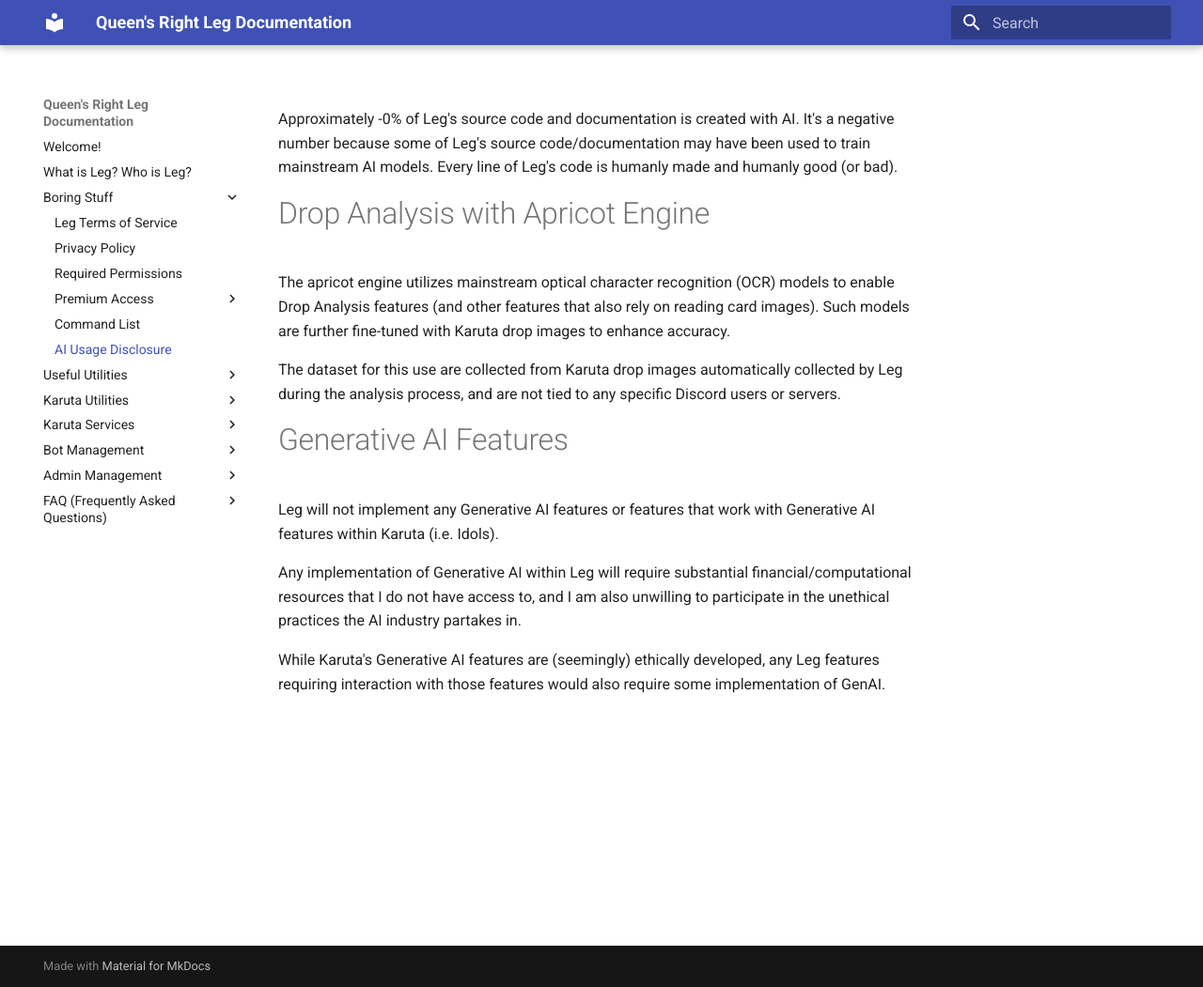
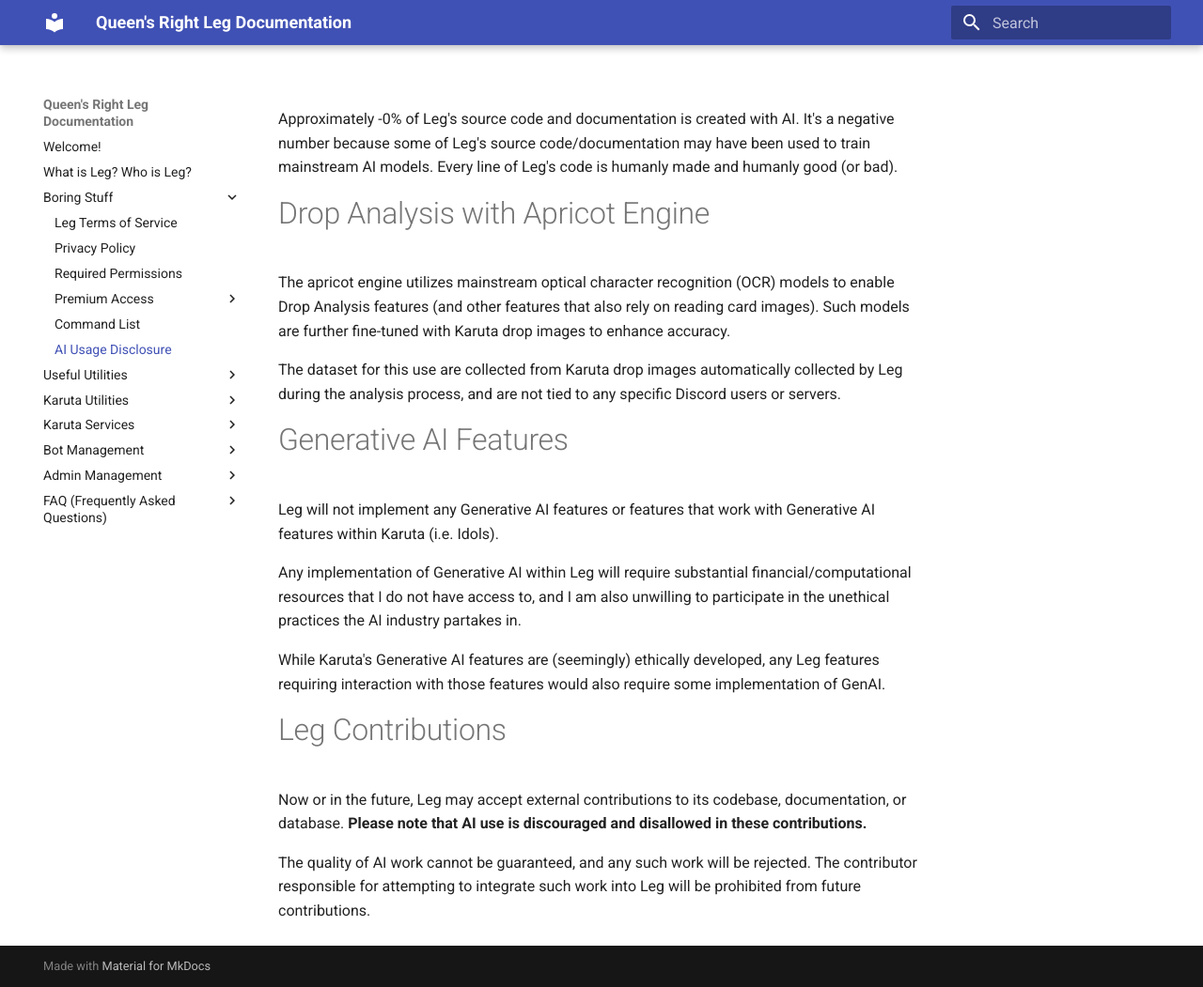
Before and after one commit to RyanCheddar/queens-right-leg, an MkDocs documentation site: the page built from docs/boring-stuff/ai-usage-disclosure.md, in a window 1280 px wide and 1051 px high. Shown: the whole window at 94% size. Built offline with MkDocs 1.6.1 and Material for MkDocs 9.7.7, drawn with Linux system fonts in a browser that asks for light colours.

Commit message:
ai usage disclosure 2

```diff
--- a/docs/boring-stuff/ai-usage-disclosure.md
+++ b/docs/boring-stuff/ai-usage-disclosure.md
@@ -17,3 +17,9 @@
 Any implementation of Generative AI within Leg will require substantial financial/computational resources that I do not have access to, and I am also unwilling to participate in the unethical practices the AI industry partakes in.
 
 While Karuta's Generative AI features are (seemingly) ethically developed, any Leg features requiring interaction with those features would also require some implementation of GenAI.
+
+# Leg Contributions
+
+Now or in the future, Leg may accept external contributions to its codebase, documentation, or database. **Please note that AI use is discouraged and disallowed in these contributions.**
+
+The quality of AI work cannot be guaranteed, and any such work will be rejected. The contributor responsible for attempting to integrate such work into Leg will be prohibited from future contributions.
```
